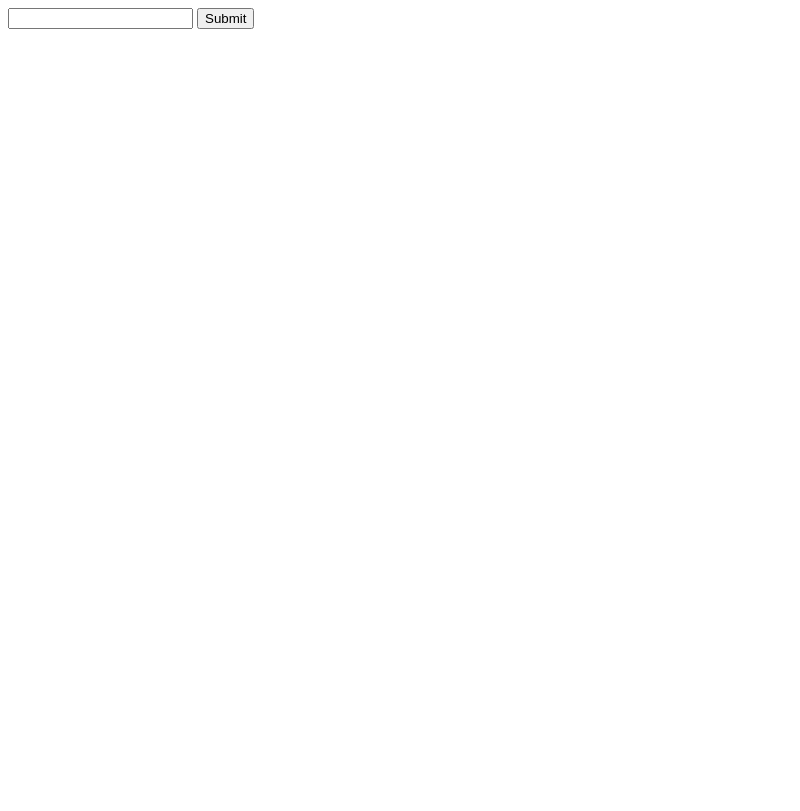
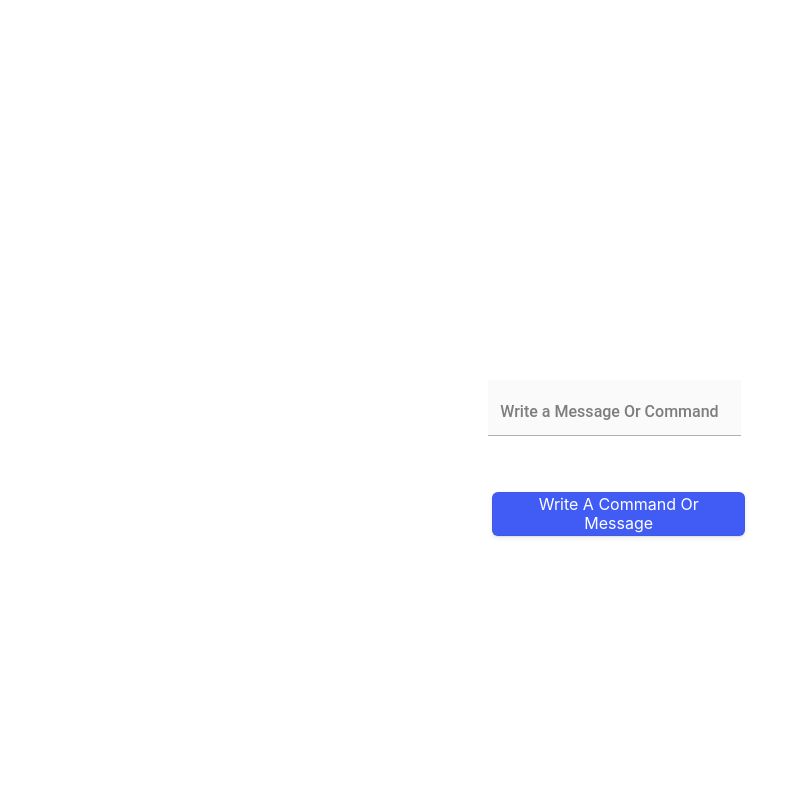
Before and after one commit to AlbinArifaj/Grupi4_SocketProgramming, a website: page send_message.html in a window 1280 px wide. Shown: the whole page, without its empty margins (0-800 px from the left). Drawn offline with Linux system fonts and the light colour scheme.

Commit message:
Update send_message.html

```diff
--- a/send_message.html
+++ b/send_message.html
@@ -3,19 +3,158 @@
 <head>
     <meta charset="UTF-8" />
     <meta name="viewport" content="width=device-width, initial-scale=1.0" />
+    <style>
+        body {
+            height: 100vh;
+            display: grid;
+            font-family: Roboto;
+            -webkit-text-size-adjust: 100%;
+            -webkit-font-smoothing: antialiased;
+        }
+
+        * {
+            box-sizing: border-box;
+        }
+
+        .inp {
+            position: relative;
+            margin: auto;
+            width: 50%;
+            margin-left: 38%;
+            max-width: 280px;
+            border-radius: 3px;
+            overflow: hidden;
+        }
+        .inp .label {
+            position: absolute;
+            top: -5px;
+            left: 12px;
+            font-size: 16px;
+            color: rgba(0, 0, 0, 0.5);
+            font-weight: 500;
+            transform-origin: 0 0;
+            transform: translate3d(0, 0, 0);
+            transition: all 0.2s ease;
+            pointer-events: none;
+        }
+        .inp .focus-bg {
+            position: absolute;
+            top: 0;
+            left: 0;
+            width: 100%;
+            height: 100%;
+            background: rgba(0, 0, 0, 0.05);
+            z-index: -1;
+            transform: scaleX(0);
+            transform-origin: left;
+        }
+        .inp input {
+            -webkit-appearance: none;
+            -moz-appearance: none;
+            appearance: none;
+            width: 20%;
+
+            border: 0;
+            font-family: inherit;
+            padding: 16px 12px 0 12px;
+            height: 56px;
+            font-size: 16px;
+            font-weight: 400;
+            background: rgba(0, 0, 0, 0.02);
+            box-shadow: inset 0 -1px 0 rgba(0, 0, 0, 0.3);
+            color: #000;
+            transition: all 0.15s ease;
+        }
+        .inp input:hover {
+            background: rgba(0, 0, 0, 0.04);
+            box-shadow: inset 0 -1px 0 rgba(0, 0, 0, 0.5);
+        }
+        /*.inp input:not(:-moz-placeholder-shown) + .label {*/
+        /*  color: rgba(0, 0, 0, 0.5);*/
+        /*  transform: translate3d(0, -12px, 0) scale(0.75);*/
+        /*}*/
+        .inp input:not(:-ms-input-placeholder) + .label {
+            color: rgba(0, 0, 0, 0.5);
+            transform: translate3d(0, -12px, 0) scale(0.75);
+        }
+        .inp input:not(:placeholder-shown) + .label {
+            color: rgba(0, 0, 0, 0.5);
+            transform: translate3d(0, -12px, 0) scale(0.75);
+        }
+        .inp input:focus {
+            background: rgba(0, 0, 0, 0.05);
+            outline: none;
+            box-shadow: inset 0 -2px 0 #0077FF;
+        }
+        .inp input:focus + .label {
+            color: #0077FF;
+            transform: translate3d(0, -12px, 0) scale(0.75);
+        }
+        .inp input:focus + .label + .focus-bg {
+            transform: scaleX(1);
+            transition: all 0.1s ease;
+        }
+        .button-9 {
+            /*appearance:;*/
+            backface-visibility: hidden;
+            background-color: #405cf5;
+            border-radius: 6px;
+            border-width: 0;
+            box-shadow: rgba(50, 50, 93, .1) 0 0 0 1px inset,rgba(50, 50, 93, .1) 0 2px 5px 0,rgba(0, 0, 0, .07) 0 1px 1px 0;
+            box-sizing: border-box;
+            color: #fff;
+            cursor: pointer;
+            font-family: -apple-system,system-ui,"Segoe UI",Roboto,"Helvetica Neue",Ubuntu,sans-serif;
+            font-size: 100%;
+            height: 44px;
+            line-height: 1.15;
+            /*margin: 12px 0 0;*/
+            outline: none;
+            overflow: hidden;
+            padding: 0 25px;
+            position: relative;
+            text-align: center;
+            text-transform: none;
+            transform: translateZ(0);
+            transition: all .2s,box-shadow .08s ease-in;
+            user-select: none;
+            -webkit-user-select: none;
+            touch-action: manipulation;
+            width: 20%;
+            top: 25%;
+            margin-left: -20%;
+        }
+
+        .button-9:disabled {
+            cursor: default;
+        }
+
+        .button-9:focus {
+            box-shadow: rgba(50, 50, 93, .1) 0 0 0 1px inset, rgba(50, 50, 93, .2) 0 6px 15px 0, rgba(0, 0, 0, .1) 0 2px 2px 0, rgba(50, 151, 211, .3) 0 0 0 4px;
+        }
+    </style>
+
+
+
 
 </head>
 <body>
 <div id="app"></div>
-<form method="post" action="http://localhost:3000/send">
+<!--    <form method="post" action="http://localhost:3000/permission">-->
 
-    <input name="message"  type="text">
-    <input type="submit">
+<!--      <input name="increasePermission" placeholder="password" type="text">-->
+<!--      <input type="submit" onclick="window.location= 'loginPageClient.html'">-->
 
+<!--    </form>-->
+<form method="post" id="myForm" action="http://localhost:3000/send">
+
+    <label for="inp" class="inp">
+        <input type="text" id="inp" name="message" placeholder="&nbsp;">
+        <span class="label">Write a Message Or Command</span>
+        <span class="focus-bg"></span>
+    </label>
+    <button type="submit" class="button-9" role="button">Write A Command Or Message</button>
 </form>
 
 
-
 </body>
-
-</html>
```
